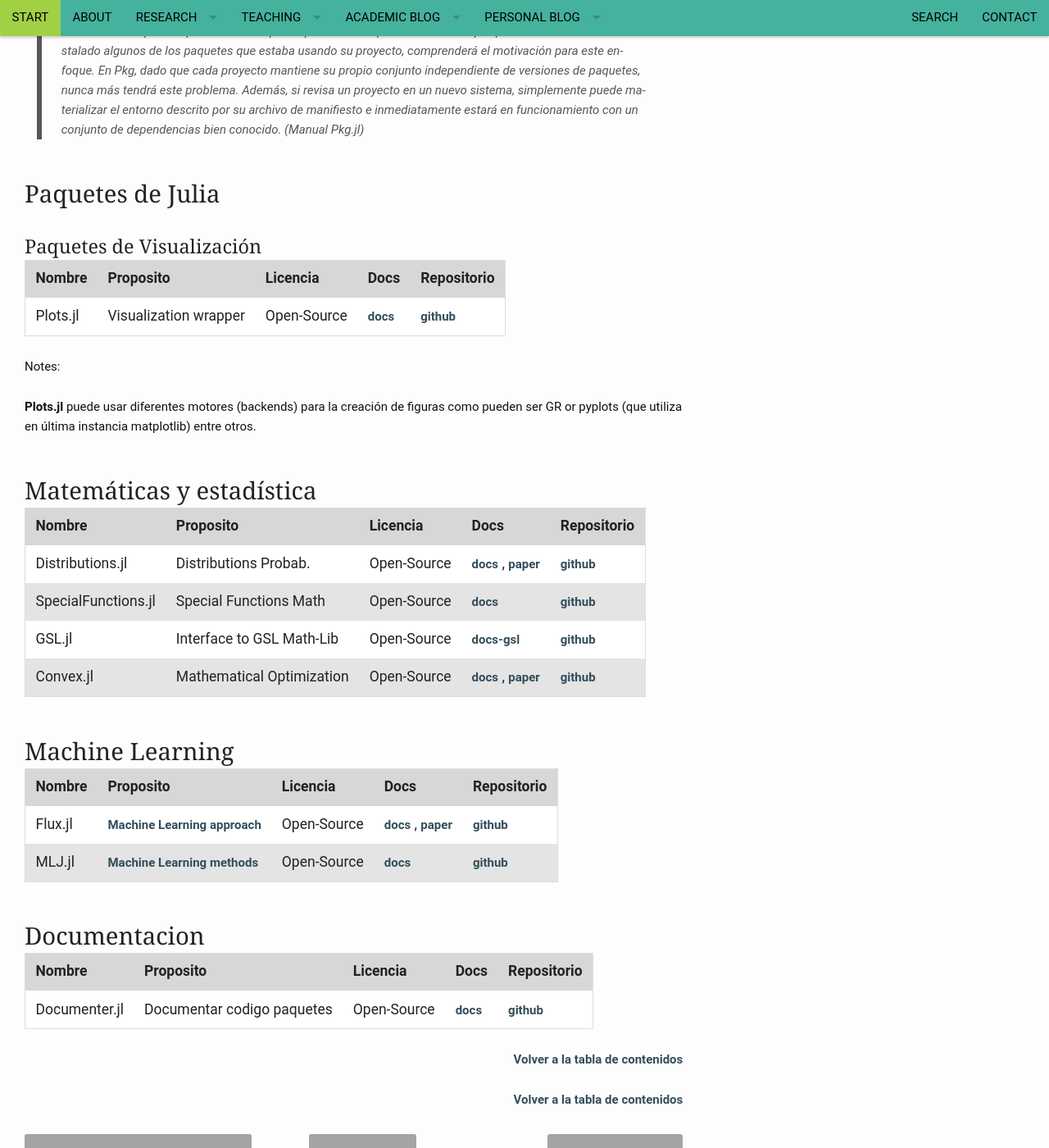
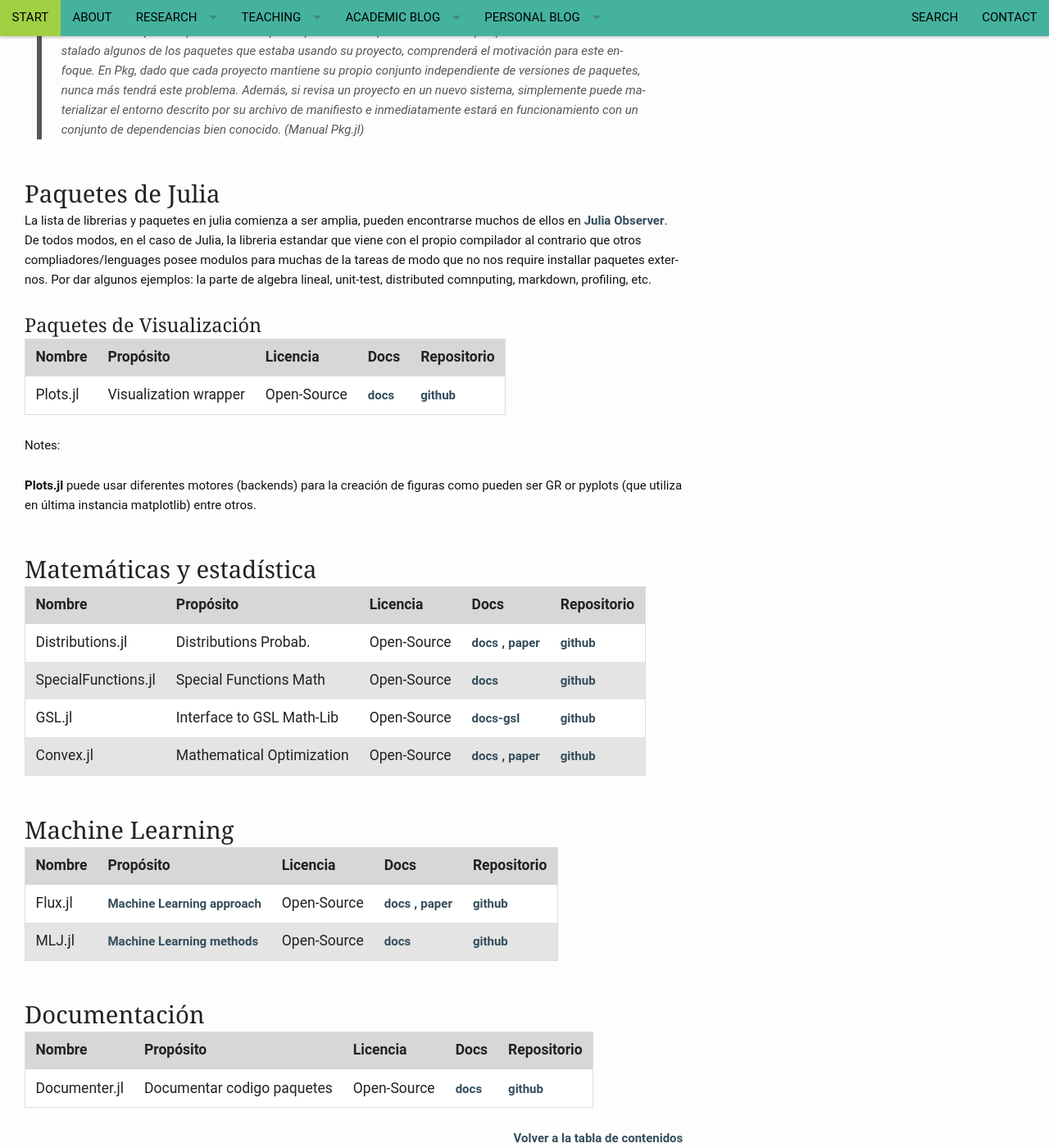
Before and after one commit to RCHG/rchg.github.io, a Jekyll site: the page built from _posts/2019-09-08-JuliaLibs.md, in a window 1280 px wide and 1400 px high, scrolled down 3826 px. Shown: the whole window at 82% size. Built offline with Jekyll 4.4.1, drawn with Linux system fonts in a browser that asks for light colours; nearby versions of some CDN libraries; comment, search, counter and statistics services are not loaded; some of the changed text lies outside the part shown.

Commit message:
Update 2019-09-08-JuliaLibs.md

```diff
--- a/_posts/2019-09-08-JuliaLibs.md
+++ b/_posts/2019-09-08-JuliaLibs.md
@@ -160,9 +160,14 @@ La motivacion de todo esto la podemos ver en el propio manual de Pkg.jl
 
 ## Paquetes de Julia
 
+La lista de librerias y paquetes en julia comienza a ser amplia, pueden encontrarse muchos de ellos en [Julia Observer](https://juliaobserver.com/). De todos modos, en el caso de Julia, la libreria estandar que viene con el propio compilador al contrario que otros compliadores/lenguages posee modulos para muchas de la tareas de modo que no nos require installar paquetes externos. Por dar algunos ejemplos: la parte de algebra lineal, unit-test, distributed comnputing, markdown, profiling, etc.
+
+
+
+
 ### Paquetes de Visualización
 
-| Nombre 	| Proposito                | Licencia     |	Docs   | Repositorio|
+| Nombre 	| Propósito                | Licencia     |	Docs   | Repositorio|
 | --------- | ------------------------ | ------------ | ------ | ---------- |
 | Plots.jl	| Visualization wrapper    | Open-Source  | [docs](http://docs.juliaplots.org/latest/) | [github](https://github.com/JuliaPlots/Plots.jl) |
 
@@ -173,7 +178,7 @@ Notes:
 
 ## Matemáticas y estadística
 
-| Nombre 	| Proposito                | Licencia     |	Docs   | Repositorio|
+| Nombre 	| Propósito                | Licencia     |	Docs   | Repositorio|
 | ----------------- | ---------------------- | ------------ | -----| ---------- |
 |Distributions.jl 	| Distributions Probab.  |  Open-Source  | [docs](https://juliastats.github.io/Distributions.jl/stable/) , [paper](https://arxiv.org/abs/1907.08611) | [github](https://github.com/JuliaStats/Distributions.jl) |
 |SpecialFunctions.jl| Special Functions Math | Open-Source  | [docs](https://juliamath.github.io/SpecialFunctions.jl/stable/)  | [github](https://github.com/JuliaMath/SpecialFunctions.jl) |
@@ -182,20 +187,16 @@ Notes:
 
 ## Machine Learning
 
-| Nombre 	| Proposito                | Licencia     |	Docs   | Repositorio|
+| Nombre 	| Propósito                | Licencia     |	Docs   | Repositorio|
 | ----------------- | ---------------------- | ------------ | -----| ---------- |
 | Flux.jl       	| [Machine Learning approach](https://julialang.org/blog/2017/12/ml&pl)       |  Open-Source  | [docs](https://fluxml.ai/Flux.jl/stable/) , [paper](https://joss.theoj.org/papers/10.21105/joss.00602) | [github](https://github.com/FluxML/Flux.jl) |
 | MLJ.jl       	| [Machine Learning methods](https://github.com/alan-turing-institute/MLJModels.jl/blob/master/src/registry/Models.toml)      |  Open-Source  | [docs](hhttps://alan-turing-institute.github.io/MLJ.jl/stable/) | [github](https://github.com/alan-turing-institute/MLJ.jl) |
 
-## Documentacion
+## Documentación
 
-| Nombre 	| Proposito                | Licencia     |	Docs   | Repositorio|
+| Nombre 	| Propósito                | Licencia     |	Docs   | Repositorio|
 | ----------------- | ---------------------- | ------------ | -----| ---------- |
 | Documenter.jl     | Documentar codigo paquetes       |  Open-Source  | [docs](https://juliadocs.github.io/Documenter.jl/stable/)  | [github](https://github.com/JuliaDocs/Documenter.jl) |
-
-<small markdown="1">[Volver a la tabla de contenidos](#toc)</small>
-{: .text-right }
-
 
 
 
```
